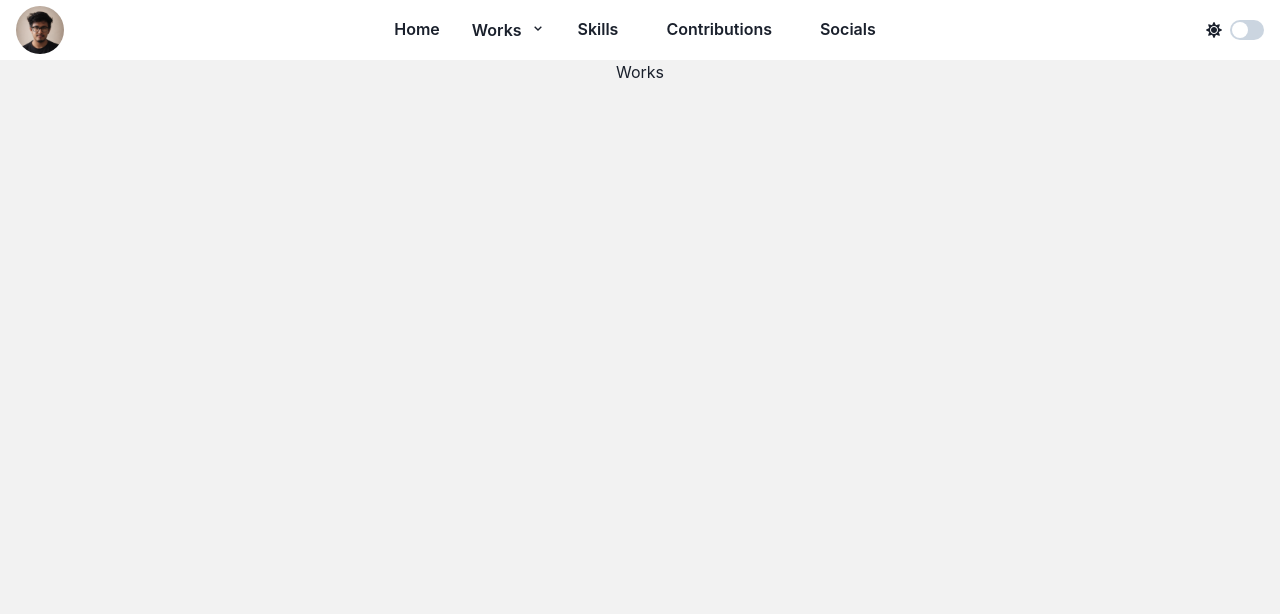
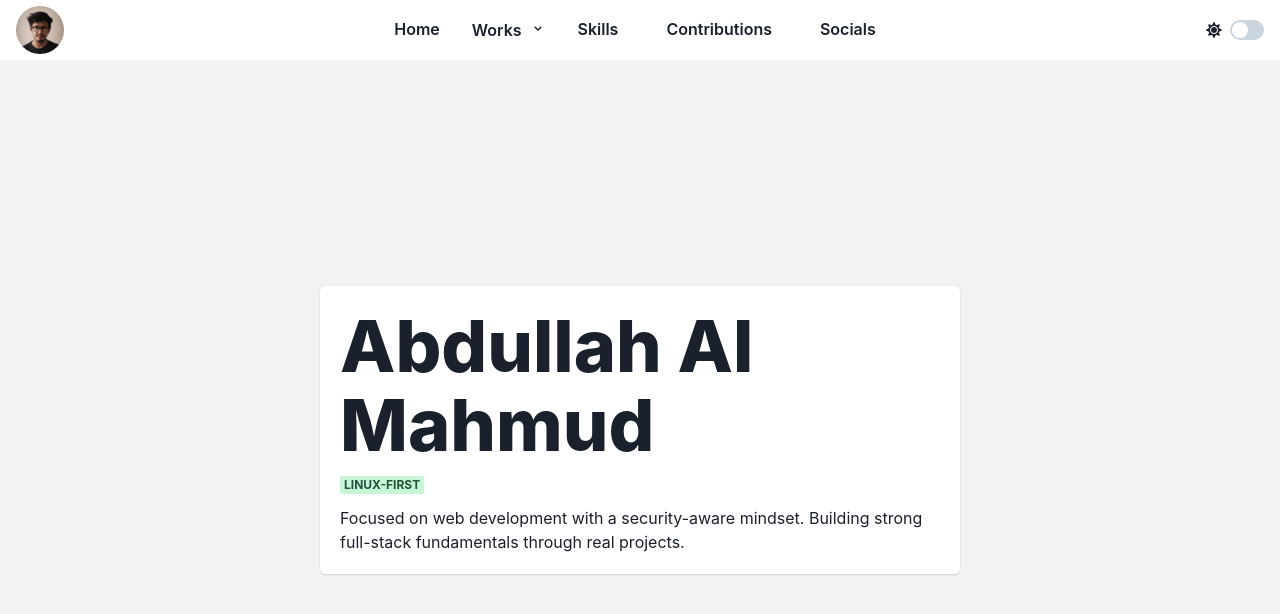
Before and after one commit to mahmud-ops/Portfolio, a React (Vite) app: page / in a window 1280 px wide. Shown: the top 614 px of the page. Built offline with nearby package versions, Linux system fonts and the light colour scheme.

Commit message:
Hero section: Build Intro card

```diff
--- a/src/App.tsx
+++ b/src/App.tsx
@@ -1,5 +1,6 @@
 import { Box, Center } from "@chakra-ui/react";
 import NavBar from "./Components/NavBar";
+import Hero from "./Components/Hero";
 
 const App = () => {
   return (
@@ -10,7 +11,9 @@ const App = () => {
 
       <Box h="calc(100vh - 60px)" overflowY="auto" scrollSnapType="y mandatory">
         <Box h="100vh" scrollSnapAlign="start" bgColor="rgba(0,0,0,0.05)">
-          <Center>Works</Center>
+          <Center>
+            <Hero />
+          </Center>
         </Box>
         <Box h="100vh" scrollSnapAlign="start" bgColor="rgba(0,0,0,0.15)">
           <Center>Skills</Center>
--- a/src/Components/Hero.tsx
+++ b/src/Components/Hero.tsx
@@ -1,7 +1,16 @@
+import { Box, Center } from "@chakra-ui/react";
+import IntroCard from "./IntroCard";
+
 const Hero = () => {
   return (
-    <div>Hero</div>
-  )
-}
+    <>
+      <Box position="relative" w="full" h="100vh">
+        <Center height={"calc(100vh - 60px)"}>
+          <IntroCard />
+        </Center>
+      </Box>
+    </>
+  );
+};
 
-export default Hero
+export default Hero;
--- /dev/null
+++ b/src/Components/IntroCard.tsx
@@ -0,0 +1,44 @@
+import {
+  Badge,
+  Card,
+  CardBody,
+  Flex,
+  Text,
+  Stack,
+} from "@chakra-ui/react";
+
+const IntroCard = () => {
+  return (
+    <Card
+      w={{ base: "90vw", md: "50vw" }}
+      variant="elevated"
+    >
+      <CardBody>
+        <Flex
+          direction={{ base: "column", md: "row" }}
+        >
+          <Stack spacing={3}>
+            <Text
+              fontWeight="extrabold"
+              fontSize={{ base: "2.5rem", md: "4rem", lg: "4.5rem" }}
+              lineHeight="1.1"
+            >
+              Abdullah Al Mahmud
+            </Text>
+
+            <Badge w="fit-content" colorScheme="green">
+              Linux-first
+            </Badge>
+
+            <Text maxW="600px">
+              Focused on web development with a security-aware mindset.
+              Building strong full-stack fundamentals through real projects.
+            </Text>
+          </Stack>
+        </Flex>
+      </CardBody>
+    </Card>
+  );
+};
+
+export default IntroCard;
--- a/src/Components/NavBar.tsx
+++ b/src/Components/NavBar.tsx
@@ -1,6 +1,6 @@
 import { Avatar, Flex } from "@chakra-ui/react";
 import ThemeToggleSwitch from "./ThemeToggleSwitch";
-import avatar from "../assets/PFP.png"
+import avatar from "../assets/PFP.png";
 import NavLinks from "./NavLinks";
 const NavBar = () => {
   return (
@@ -10,8 +10,8 @@ const NavBar = () => {
       justify="space-between" // optional: spread items
       px={4} // optional padding left/right
     >
-      <Avatar name="Mahmud" src={avatar}/>
-      <NavLinks/>
+      <Avatar name="Mahmud" src={avatar} />
+      <NavLinks />
       <ThemeToggleSwitch />
     </Flex>
   );
```
Also changed, not shown: src/types.d.ts (added, +19 -0 lines), package.json (indentation only), 1 other file (tests, documents, lock files or other folders).
